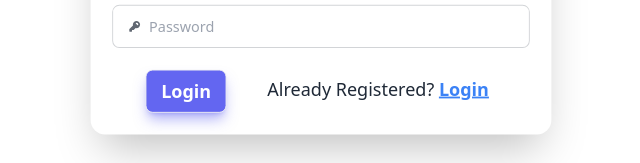
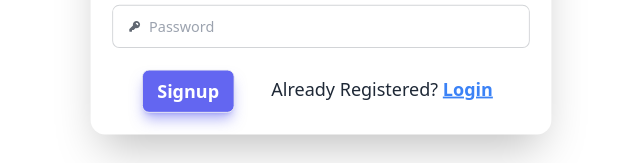
Before and after one commit to sabberrahman/open-Library, a React (Vite) app in the folder clinet/ebook/: page /signup in a window 1280 px wide. Shown: the part 415-578 px from the top of the page, without its empty margins (319-959 px from the left). Built offline with nearby package versions, Linux system fonts and the light colour scheme.

Commit message:
bug fixed-loginn-signup

```diff
--- a/clinet/ebook/src/componets/Signup.jsx
+++ b/clinet/ebook/src/componets/Signup.jsx
@@ -1,5 +1,6 @@
 import React from 'react';
 import { Link } from 'react-router-dom';
+import Login from './Login';
 
 const Signup = () => {
     return (
@@ -7,7 +8,7 @@ const Signup = () => {
 
 
             <div id="" className="flex h-screen justify-center items-center flex-col ">
-  <div className="modal-box dark:text-white  ">
+  <div className="modal-box dark:text-white w md:w-[600px] ">
   <form method="dialog">
       {/* if there is a button in form, it will close the modal */}
       <Link to='/' className="btn btn-md btn-circle btn-ghost absolute right-2 top-2">✕</Link>
@@ -31,8 +32,9 @@ const Signup = () => {
     </div>
 
     <div className='flex justify-evenly mt-6 md:text-xl'>
-        <button className='bg-indigo-500 shadow-lg shadow-indigo-500/50 btn text-white font-semibold md:text-xl'>Login</button>
-        <p className=' m-2'>Already Registered? <Link to={"/"} className='underline cursor-pointer text-blue-500 font-semibold '>Login</Link></p>
+        <button className='bg-indigo-500 shadow-lg shadow-indigo-500/50 btn text-white font-semibold md:text-xl'>Signup</button>
+        <p className=' m-2'>Already Registered? <a className='underline cursor-pointer text-blue-500 font-semibold '  onClick={()=>document.getElementById('my_modal_3').showModal()}>Login</a></p>
+        <Login/>
     </div>
   </div>
 </div>
```
